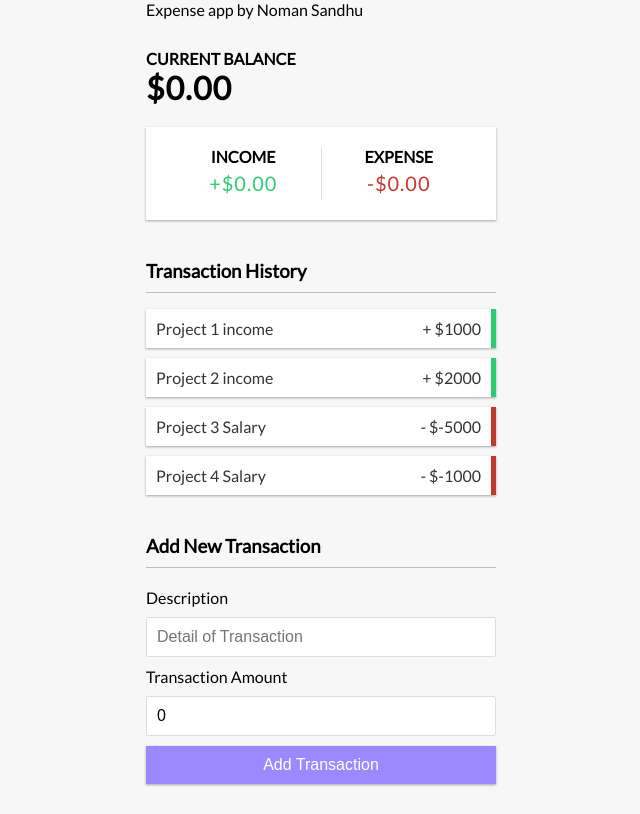
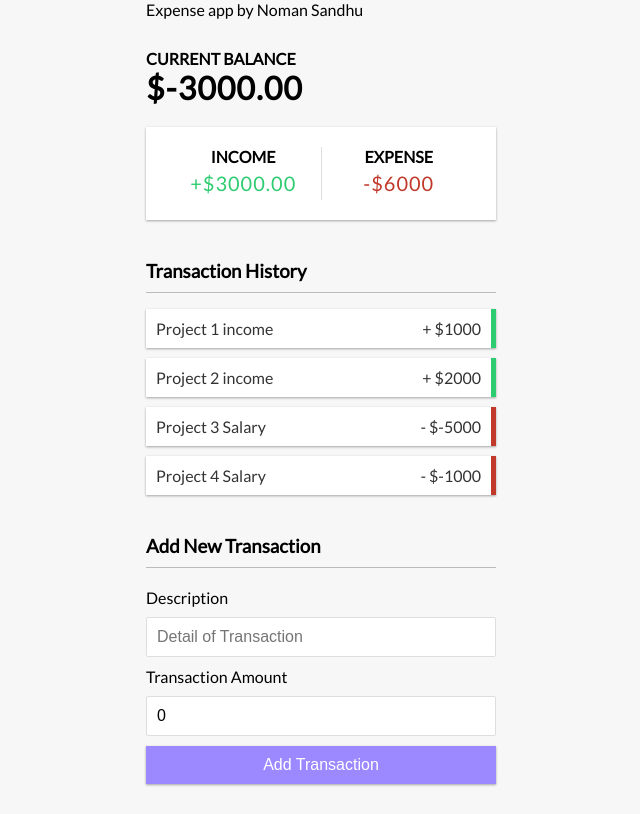
Before and after one commit to NomanInnovates/expense-tracker, a React (Create React App) app: page / in a window 1280 px wide. Shown: the whole page, without its empty margins (319-959 px from the left). Built offline with nearby package versions, Linux system fonts and the light colour scheme.

Commit message:
used context in account summary

```diff
--- a/src/components/AccountSummary.js
+++ b/src/components/AccountSummary.js
@@ -1,23 +1,28 @@
-import React from 'react'
+import React, { useContext } from 'react'
+import { GlobalContext } from '../context/GlobalState'
 
 // Import the Global State
 
 
 export const AccountSummary = () => {
 
+    const {transactions} = useContext(GlobalContext)
+    let allTransactions = transactions.map(transaction=>transaction.amount)
+    let totalMinus = allTransactions.filter(transaction => transaction < 0).reduce((acc,transaction)=> (acc += transaction) , 0).toFixed(2)
+    let totalPlus = allTransactions.filter(transaction => transaction > 0).reduce((acc,transaction)=> (acc += transaction) , 0).toFixed(2)
 
     return (
         <div className="inc-exp-container">
             <div>
                 <h4>Income</h4>
                 <p className="money plus">
-                    +$0.00
+                    +${totalPlus}
                 </p>
             </div>
             <div>
                 <h4>Expense</h4>
                 <p className="money minus">
-                    -$0.00
+                    -${Math.abs(totalMinus)}
                 </p>
             </div>
 
--- a/src/components/Balance.js
+++ b/src/components/Balance.js
@@ -1,10 +1,15 @@
-import React from 'react'
+import React, { useContext } from 'react'
+import { GlobalContext } from '../context/GlobalState'
 
 function Balance() {
+  const {transactions} = useContext(GlobalContext)
+  let allTransactions = transactions.map(transaction=>transaction.amount)
+  let total = allTransactions.reduce((acc,transaction)=> (acc += transaction) , 0).toFixed(2)
+
   return (
     <div>
         <h4>Current Balance</h4>
-        <h1>$0.00</h1>
+        <h1>${total}</h1>
     </div>
   )
 }
--- a/src/components/TransactionHistory.js
+++ b/src/components/TransactionHistory.js
@@ -4,7 +4,7 @@ import Transaction from './Transaction'
 
 export const TransactionHistory = () => {
     const {transactions} = useContext(GlobalContext)
-    console.log("transaction",transactions)
+
 
     return (
         <div>
```
